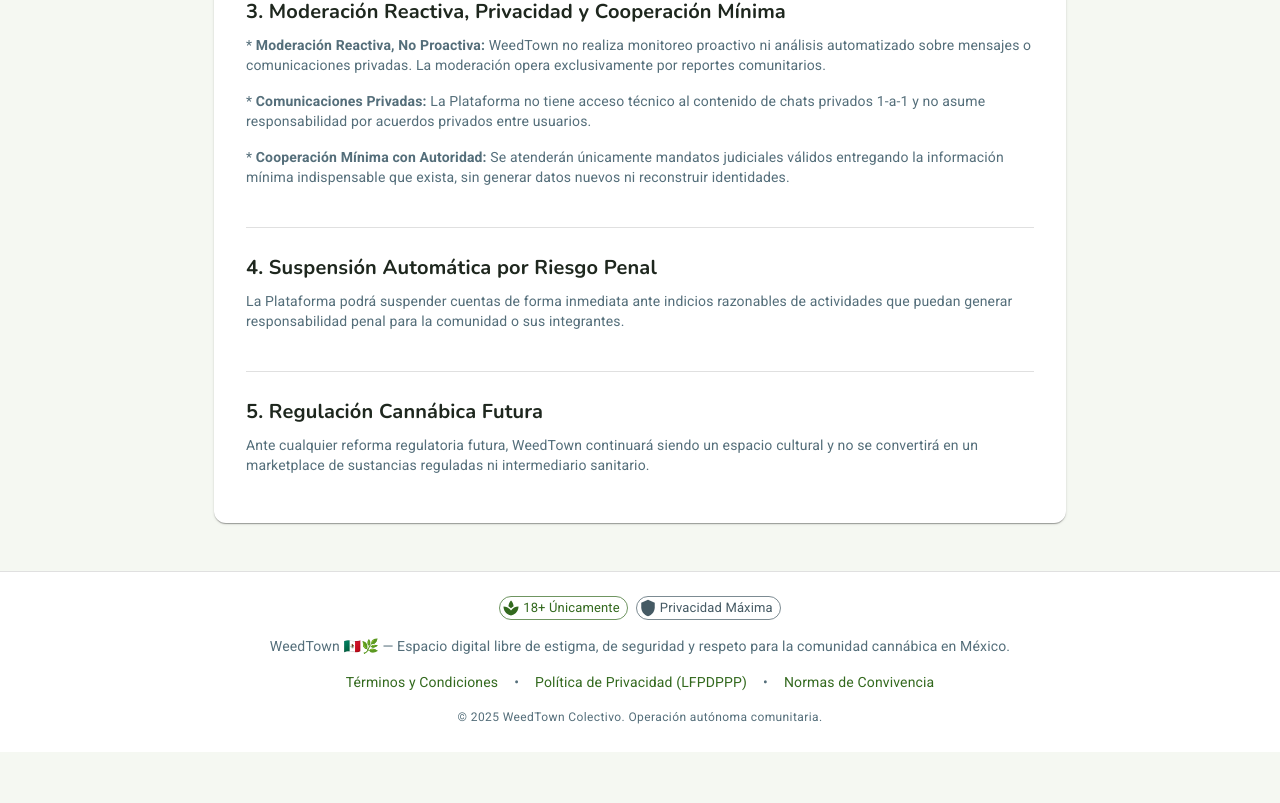
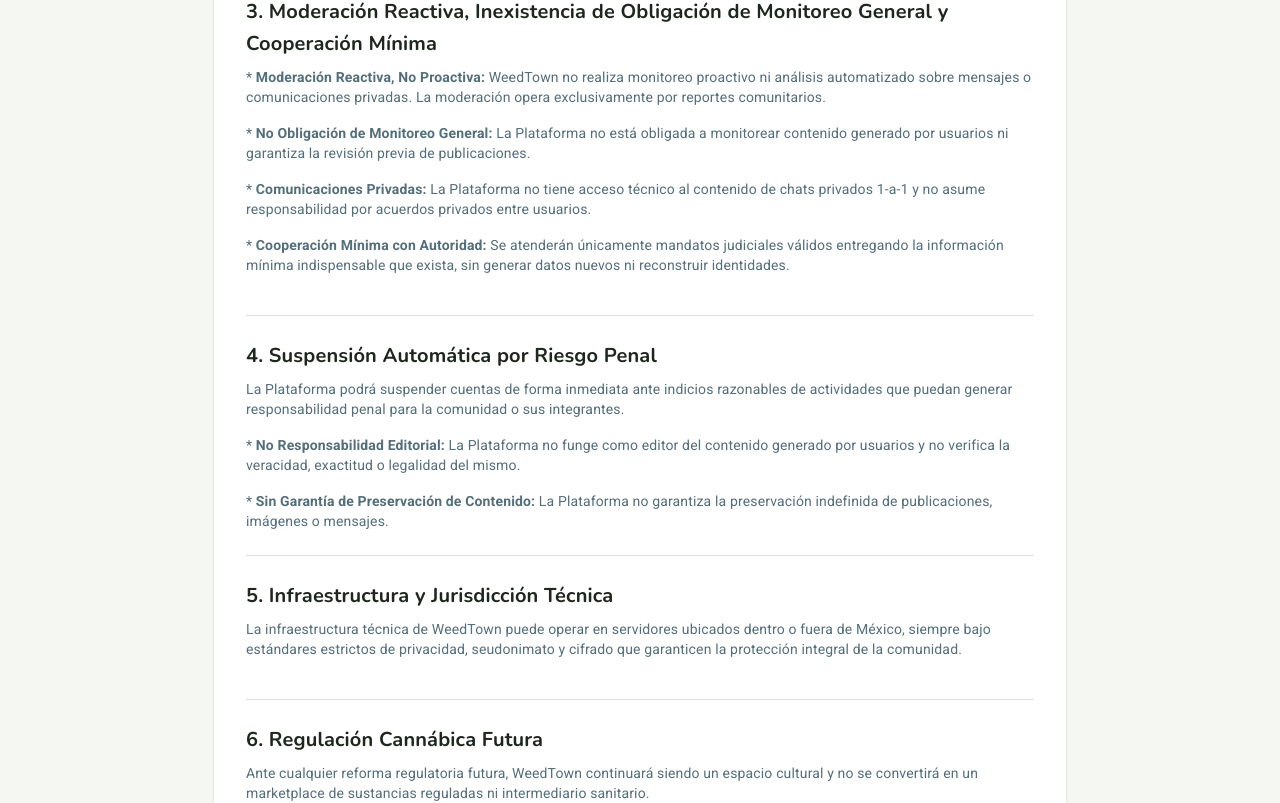
Before and after one commit to HugoLeMoy47/weedtown_trial_101, a React (Create React App) app in the folder frontend/: page /terms in a window 1280 px wide. Shown: the part 817-1620 px from the top of the page. Before the commit the page ends 1569 px from the top, so only its background shows below. Built offline with nearby package versions, Linux system fonts and the light colour scheme; no server answers; a web font is replaced by a local one.

Commit message:
feat: Update Terms and Conditions with additional clauses and restructured sections

```diff
--- a/frontend/src/pages/Terms.jsx
+++ b/frontend/src/pages/Terms.jsx
@@ -105,10 +105,13 @@
 
                   <Box component="section">
                     <Typography variant="h6" gutterBottom fontWeight="bold">
-                      3. Moderación Reactiva, Privacidad y Cooperación Mínima
+                      3. Moderación Reactiva, Inexistencia de Obligación de Monitoreo General y Cooperación Mínima
                     </Typography>
                     <Typography variant="body2" color="text.secondary" paragraph>
                       * <strong>Moderación Reactiva, No Proactiva:</strong> WeedTown no realiza monitoreo proactivo ni análisis automatizado sobre mensajes o comunicaciones privadas. La moderación opera exclusivamente por reportes comunitarios.
+                    </Typography>
+                    <Typography variant="body2" color="text.secondary" paragraph>
+                      * <strong>No Obligación de Monitoreo General:</strong> La Plataforma no está obligada a monitorear contenido generado por usuarios ni garantiza la revisión previa de publicaciones.
                     </Typography>
                     <Typography variant="body2" color="text.secondary" paragraph>
                       * <strong>Comunicaciones Privadas:</strong> La Plataforma no tiene acceso técnico al contenido de chats privados 1-a-1 y no asume responsabilidad por acuerdos privados entre usuarios.
@@ -127,13 +130,30 @@
                     <Typography variant="body2" color="text.secondary" paragraph>
                       La Plataforma podrá suspender cuentas de forma inmediata ante indicios razonables de actividades que puedan generar responsabilidad penal para la comunidad o sus integrantes.
                     </Typography>
+                    <Typography variant="body2" color="text.secondary" paragraph>
+                      * <strong>No Responsabilidad Editorial:</strong> La Plataforma no funge como editor del contenido generado por usuarios y no verifica la veracidad, exactitud o legalidad del mismo.
+                    </Typography>
+                    <Typography variant="body2" color="text.secondary">
+                      * <strong>Sin Garantía de Preservación de Contenido:</strong> La Plataforma no garantiza la preservación indefinida de publicaciones, imágenes o mensajes.
+                    </Typography>
                   </Box>
 
                   <Divider />
 
                   <Box component="section">
                     <Typography variant="h6" gutterBottom fontWeight="bold">
-                      5. Regulación Cannábica Futura
+                      5. Infraestructura y Jurisdicción Técnica
+                    </Typography>
+                    <Typography variant="body2" color="text.secondary" paragraph>
+                      La infraestructura técnica de WeedTown puede operar en servidores ubicados dentro o fuera de México, siempre bajo estándares estrictos de privacidad, seudonimato y cifrado que garanticen la protección integral de la comunidad.
+                    </Typography>
+                  </Box>
+
+                  <Divider />
+
+                  <Box component="section">
+                    <Typography variant="h6" gutterBottom fontWeight="bold">
+                      6. Regulación Cannábica Futura
                     </Typography>
                     <Typography variant="body2" color="text.secondary">
                       Ante cualquier reforma regulatoria futura, WeedTown continuará siendo un espacio cultural y no se convertirá en un marketplace de sustancias reguladas ni intermediario sanitario.
@@ -218,7 +238,7 @@
                       3. Neutralidad Política y Protección a Activistas
                     </Typography>
                     <Typography variant="body2" color="text.secondary">
-                      WeedTown mantiene estricta neutralidad partidista. Protegemos la labor de activistas cannábicos y de derechos humanos mediante seudonimato reforzado.
+                      WeedTown mantiene estricta neutralidad partidista. Protegemos la labor de activistas cannábicos y de derechos humanos mediante seudonimato reinforced.
                     </Typography>
                   </Box>
                 </Stack>
```
